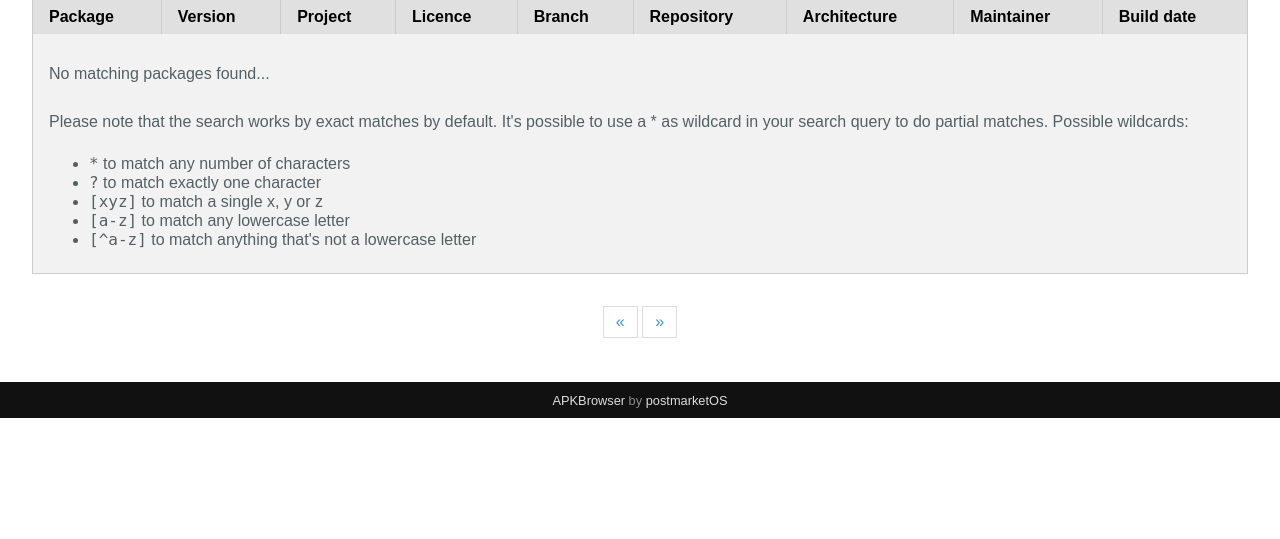
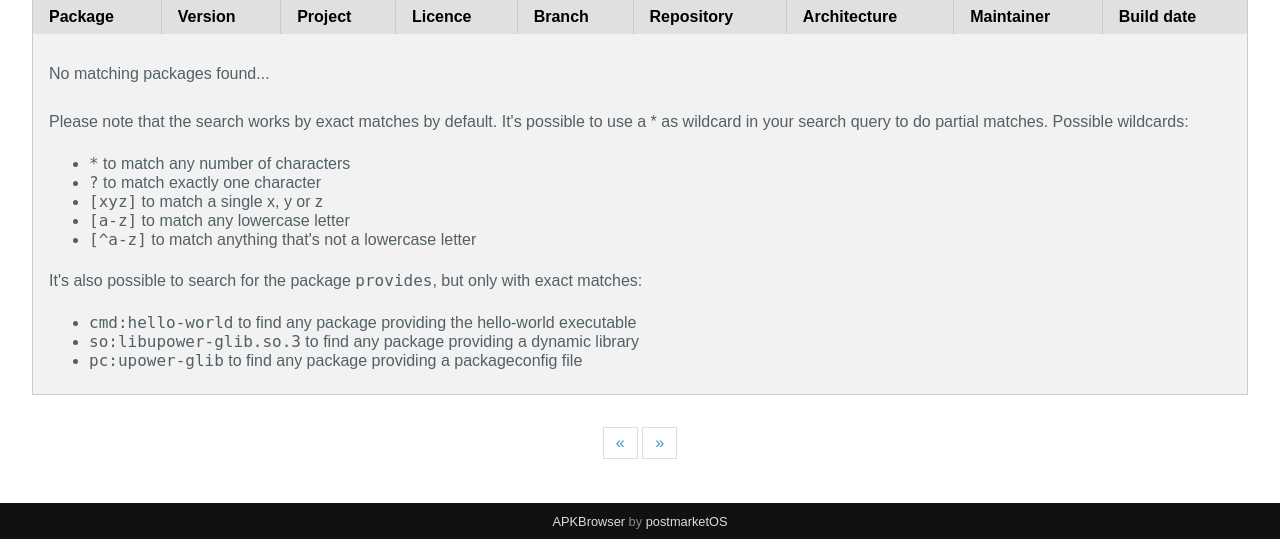
Before and after one commit to chimera-linux/apkbrowser, a Flask app: template templates/index.html in a window 1280 px wide. Shown: the part 409-948 px from the top of the page. Before the commit the page ends 827 px from the top, so only its background shows below. Run offline with Flask 2, Linux system fonts and the light colour scheme; the template is opened without the code that fills it, so the values that code supplies are empty.

Commit message:
Add more help for the package search

```diff
--- a/templates/index.html
+++ b/templates/index.html
@@ -173,7 +173,18 @@
                                 <li><code>[a-z]</code> to match any lowercase letter</li>
                                 <li><code>[^a-z]</code> to match anything that's not a lowercase letter</li>
                             </ul>
-
+                            <p>
+                                It's also possible to search for the package <code>provides</code>, but only with exact
+                                matches:
+                            </p>
+                            <ul>
+                                <li><code>cmd:hello-world</code> to find any package providing the hello-world
+                                    executable
+                                </li>
+                                <li><code>so:libupower-glib.so.3</code> to find any package providing a dynamic library
+                                </li>
+                                <li><code>pc:upower-glib</code> to find any package providing a packageconfig file</li>
+                            </ul>
                         </td>
                     </tr>
                 {% endfor %}
```
